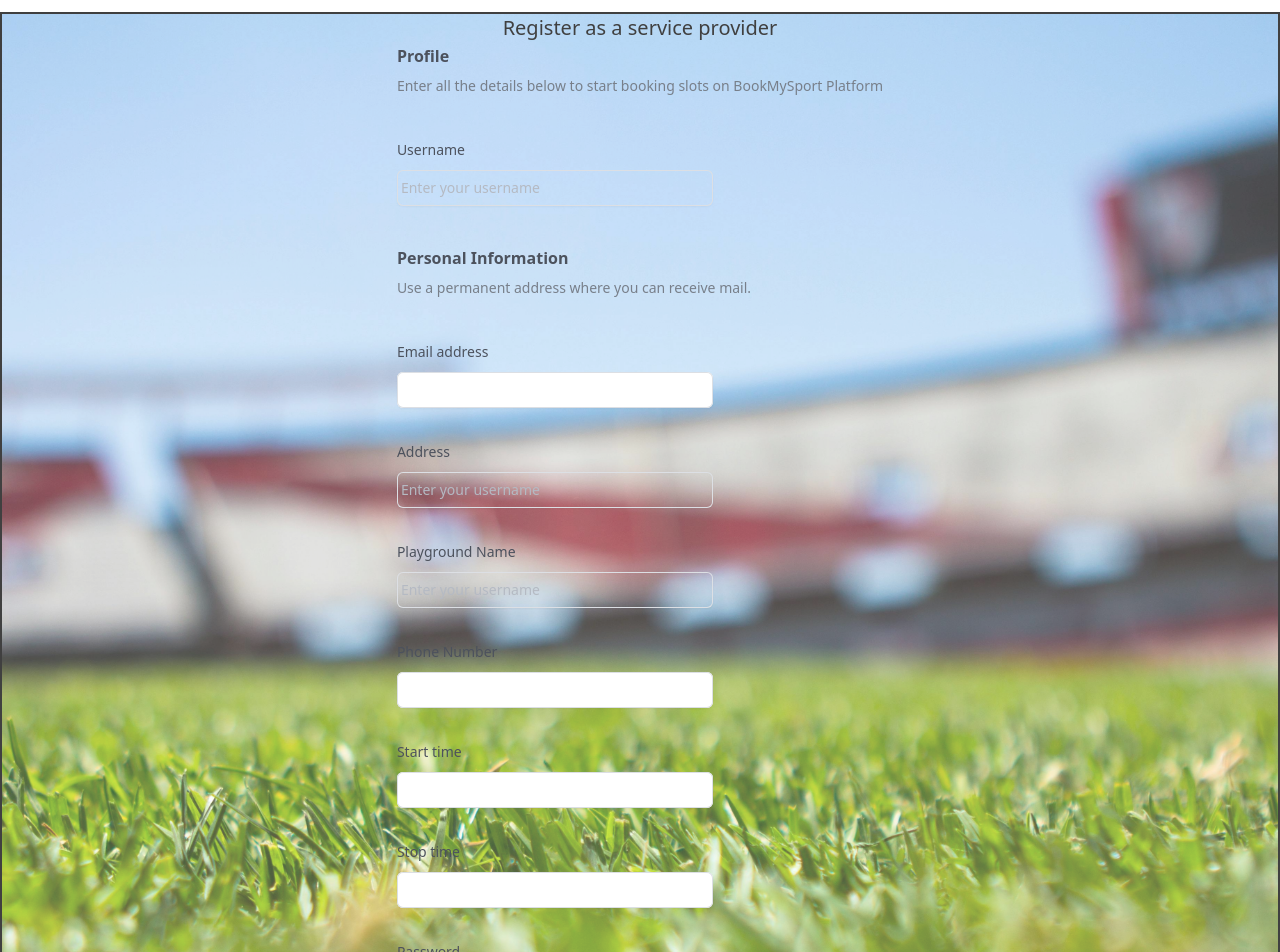
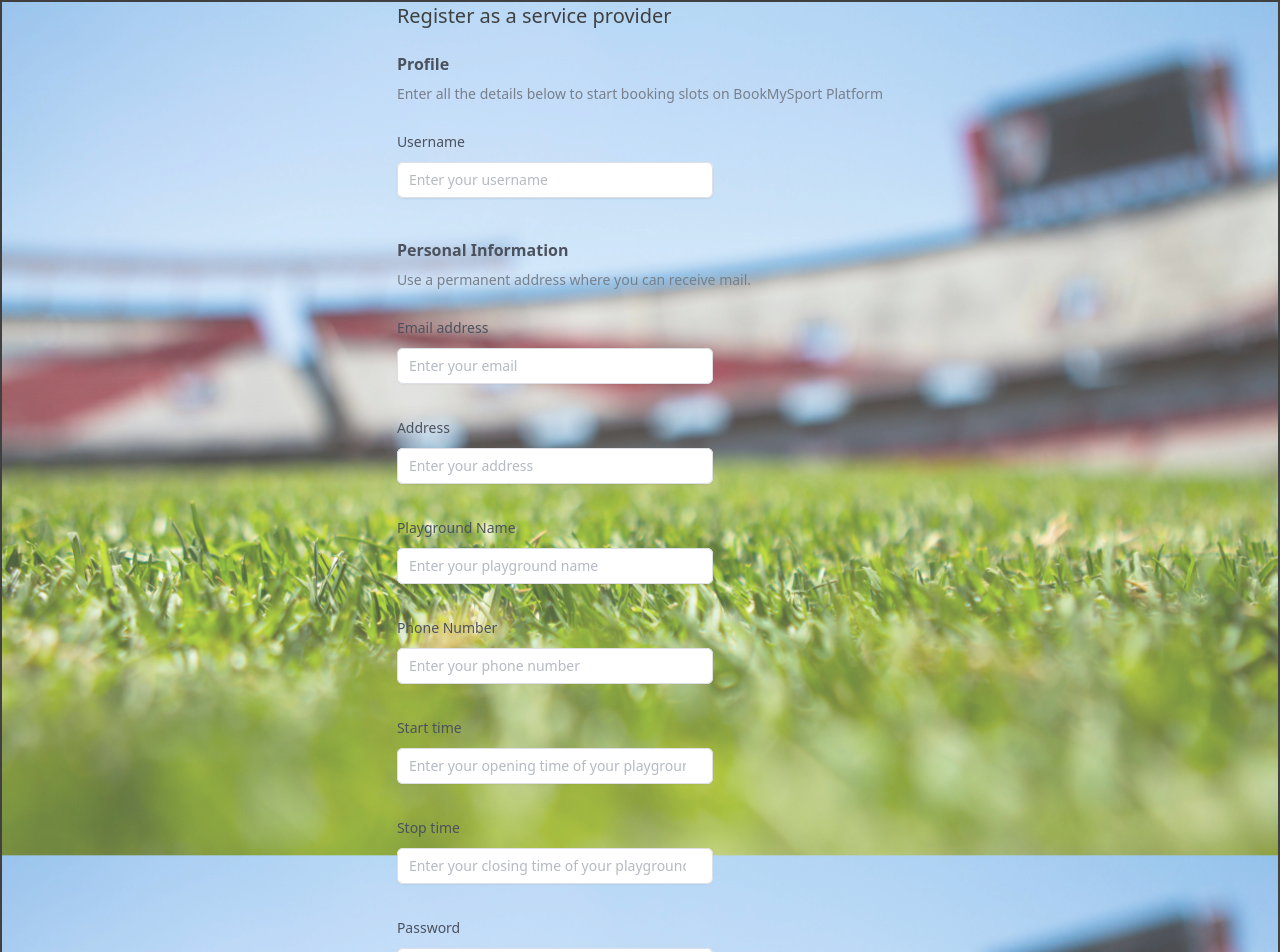
Before and after one commit to Juhair7/BookMySport-Frontend, a React (Vite) app: page /spreg in a window 1280 px wide. Shown: the top 952 px of the page. Built offline with nearby package versions, Linux system fonts and the light colour scheme.

Commit message:
Add place holders for all the fields

```diff
--- a/src/Components/Registration/SPReg.jsx
+++ b/src/Components/Registration/SPReg.jsx
@@ -4,7 +4,7 @@ import SPSignUpTemp from '../Templates/SPSignUpTemp'
 const SPReg = () => {
   return (
     <>
-      <div className='flex justify-center items-center my-3' style={{ backgroundImage: 'url("pexels-juan-salamanca-61143.jpg")', backgroundSize: 'cover', backgroundRepeat: 'no-repeat', backgroundPosition: 'center', backgroundAttachment: '', border: '2px solid black', opacity: 0.75 }}>
+      <div className='flex flex-wrap flex-row justify-center' style={{ backgroundImage: 'url("pexels-juan-salamanca-61143.jpg")', backgroundSize: 'cover', backgroundRepeat: 'no-repeat', backgroundPosition: 'center', backgroundAttachment: '', border: '2px solid black', opacity: 0.75,backgroundAttachment: 'fixed' }}>
         <div>
           <SPSignUpTemp />
         </div>
--- a/src/Components/Templates/SPSignUpTemp.jsx
+++ b/src/Components/Templates/SPSignUpTemp.jsx
@@ -79,16 +79,16 @@ const SPSignUpTemp = () => {
 
     return (
         <>
-        <p className='text-center text-xl'>Register as a service provider</p>
+        <p className='text-left text-xl' style={{marginRight:"-10px"}}>Register as a service provider</p>
             <form>
                 <div className="space-y-12">
-                    <div className="pb-12">
+                    <div className="pb-12 mt-5">
                         <h2 className="text-base font-semibold leading-7 text-gray-900">Profile</h2>
                         <p className="mt-1 text-sm leading-6 text-gray-600">
                             Enter all the details below to start booking slots on BookMySport Platform
                         </p>
 
-                        <div className="mt-10 grid grid-cols-1 gap-x-6 gap-y-8 sm:grid-cols-6">
+                        <div className="mt-6 grid grid-cols-1 gap-x-6 gap-y-8 sm:grid-cols-6">
                             <div className="sm:col-span-4">
                                 <label htmlFor="userName" className="block text-sm font-medium leading-6 text-gray-900">
                                     Username
@@ -100,7 +100,7 @@ const SPSignUpTemp = () => {
                                             name="userName"
                                             id="userName"
                                             autoComplete="username"
-                                            className="block flex-1 border-0 bg-transparent py-1.5 pl-1 text-gray-900 placeholder:text-gray-400 focus:ring-0 sm:text-sm sm:leading-6"
+                                            className="block w-full rounded-md border-0 py-1.5 text-gray-900 shadow-sm ring-1 ring-inset ring-gray-300 placeholder:text-gray-400 focus:ring-2 focus:ring-inset focus:ring-indigo-600 sm:text-sm sm:leading-6"
                                             placeholder="Enter your username"
                                             minLength={5}
                                             maxLength={15}
@@ -117,7 +117,7 @@ const SPSignUpTemp = () => {
                         <h2 className="text-base font-semibold leading-7 text-gray-900">Personal Information</h2>
                         <p className="mt-1 text-sm leading-6 text-gray-600">Use a permanent address where you can receive mail.</p>
 
-                        <div className="mt-10 grid grid-cols-1 gap-x-6 gap-y-8 sm:grid-cols-6">
+                        <div className="mt-6 grid grid-cols-1 gap-x-6 gap-y-8 sm:grid-cols-6">
 
                             <div className="sm:col-span-4">
                                 <label htmlFor="email" className="block text-sm font-medium leading-6 text-gray-900">
@@ -130,6 +130,7 @@ const SPSignUpTemp = () => {
                                         type="email"
                                         autoComplete="email"
                                         className="block w-full rounded-md border-0 py-1.5 text-gray-900 shadow-sm ring-1 ring-inset ring-gray-300 placeholder:text-gray-400 focus:ring-2 focus:ring-inset focus:ring-indigo-600 sm:text-sm sm:leading-6"
+                                        placeholder="Enter your email"
                                         required
                                         onChange={handleChange}
                                     />
@@ -147,8 +148,8 @@ const SPSignUpTemp = () => {
                                             name="address"
                                             id="address"
                                             autoComplete="address"
-                                            className="block flex-1 border-0 bg-transparent py-1.5 pl-1 text-gray-900 placeholder:text-gray-400 focus:ring-0 sm:text-sm sm:leading-6"
-                                            placeholder="Enter your username"
+                                            className="block w-full rounded-md border-0 py-1.5 text-gray-900 shadow-sm ring-1 ring-inset ring-gray-300 placeholder:text-gray-400 focus:ring-2 focus:ring-inset focus:ring-indigo-600 sm:text-sm sm:leading-6"
+                                            placeholder="Enter your address"
                                             required
                                             onChange={handleChange}
                                         />
@@ -166,8 +167,8 @@ const SPSignUpTemp = () => {
                                             type="text"
                                             name="centreName"
                                             id="centreName"
-                                            className="block flex-1 border-0 bg-transparent py-1.5 pl-1 text-gray-900 placeholder:text-gray-400 focus:ring-0 sm:text-sm sm:leading-6"
-                                            placeholder="Enter your username"
+                                            className="block w-full rounded-md border-0 py-1.5 text-gray-900 shadow-sm ring-1 ring-inset ring-gray-300 placeholder:text-gray-400 focus:ring-2 focus:ring-inset focus:ring-indigo-600 sm:text-sm sm:leading-6"
+                                            placeholder="Enter your playground name"
                                             required
                                             onChange={handleChange}
                                         />
@@ -187,6 +188,7 @@ const SPSignUpTemp = () => {
                                         type="number"
                                         autoComplete="number"
                                         className="block w-full rounded-md border-0 py-1.5 text-gray-900 shadow-sm ring-1 ring-inset ring-gray-300 placeholder:text-gray-400 focus:ring-2 focus:ring-inset focus:ring-indigo-600 sm:text-sm sm:leading-6"
+                                        placeholder="Enter your phone number"
                                         required
                                         onChange={handleChange}
                                     />
@@ -204,6 +206,7 @@ const SPSignUpTemp = () => {
                                         type="number"
                                         autoComplete="number"
                                         className="block w-full rounded-md border-0 py-1.5 text-gray-900 shadow-sm ring-1 ring-inset ring-gray-300 placeholder:text-gray-400 focus:ring-2 focus:ring-inset focus:ring-indigo-600 sm:text-sm sm:leading-6"
+                                        placeholder="Enter your opening time of your playground"
                                         required
                                         onChange={handleChange}
                                     />
@@ -221,6 +224,7 @@ const SPSignUpTemp = () => {
                                         type="number"
                                         autoComplete="number"
                                         className="block w-full rounded-md border-0 py-1.5 text-gray-900 shadow-sm ring-1 ring-inset ring-gray-300 placeholder:text-gray-400 focus:ring-2 focus:ring-inset focus:ring-indigo-600 sm:text-sm sm:leading-6"
+                                        placeholder="Enter your closing time of your playground"
                                         required
                                         onChange={handleChange}
                                     />
@@ -237,6 +241,7 @@ const SPSignUpTemp = () => {
                                         name="password"
                                         type="password"
                                         className="block w-full rounded-md border-0 py-1.5 text-gray-900 shadow-sm ring-1 ring-inset ring-gray-300 placeholder:text-gray-400 focus:ring-2 focus:ring-inset focus:ring-indigo-600 sm:text-sm sm:leading-6"
+                                        placeholder="Enter your password"
                                         required
                                         onChange={handleChange}
                                     />
@@ -253,6 +258,7 @@ const SPSignUpTemp = () => {
                                         name="confirmPassword"
                                         type="password"
                                         className="block w-full rounded-md border-0 py-1.5 text-gray-900 shadow-sm ring-1 ring-inset ring-gray-300 placeholder:text-gray-400 focus:ring-2 focus:ring-inset focus:ring-indigo-600 sm:text-sm sm:leading-6"
+                                        placeholder="Enter your the password again"
                                         required
                                         onChange={handleChange}
                                     />
@@ -263,7 +269,7 @@ const SPSignUpTemp = () => {
                     </div>
                 </div>
 
-                <div className="mt-6 flex items-center justify-right gap-x-6">
+                <div className="flex items-center justify-right gap-x-6">
                     <button type="button" className="text-sm font-semibold leading-6 text-gray-900">
                         Cancel
                     </button>
```
